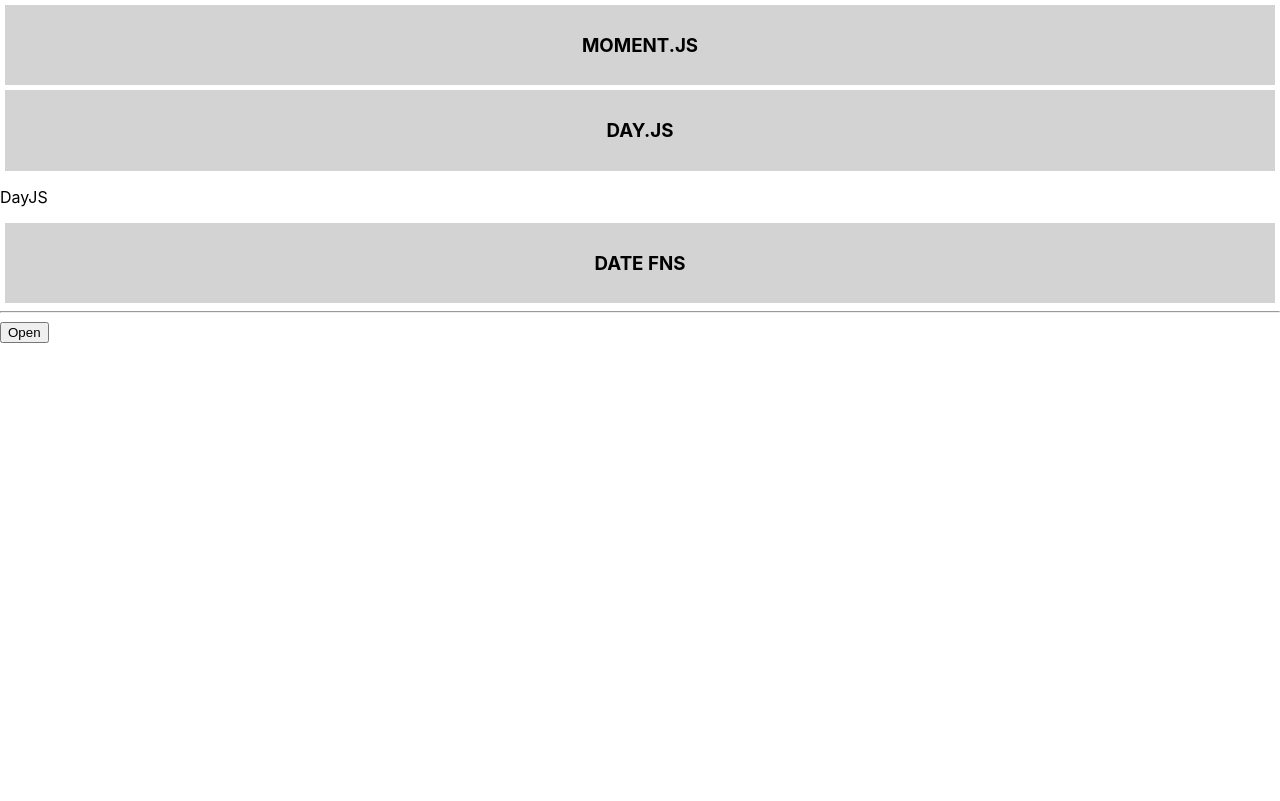
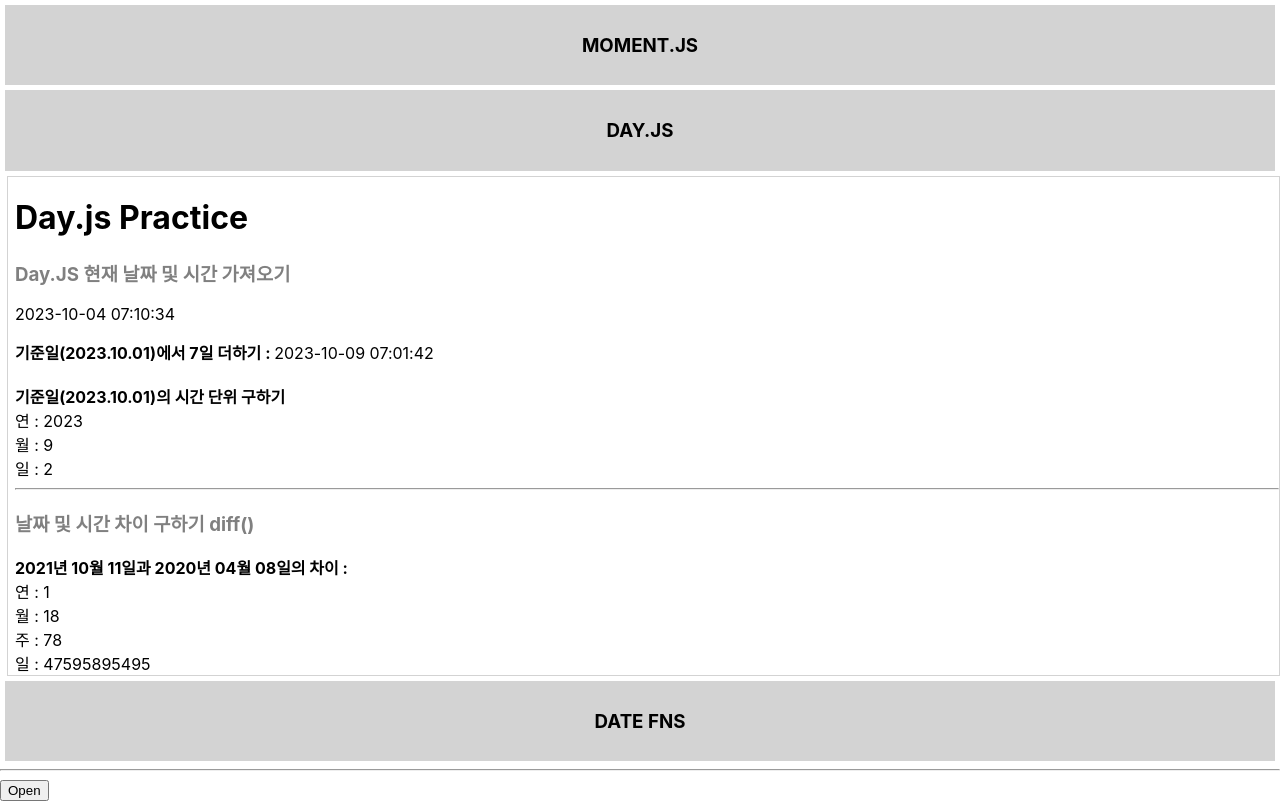
Before and after one commit to kimdaewhi/ReactDateLibrary, a React (Create React App) app in the folder date2/: page / in a window 1280 px wide. Both pictures are taken after a click on the element "DAY.JS". Built offline with nearby package versions, Linux system fonts and the light colour scheme.

Commit message:
App.js 토글 수정

```diff
--- a/date2/package.json
+++ b/date2/package.json
@@ -6,6 +6,7 @@
     "@testing-library/jest-dom": "^5.17.0",
     "@testing-library/react": "^13.4.0",
     "@testing-library/user-event": "^13.5.0",
+    "dayjs": "^1.11.10",
     "moment": "^2.29.4",
     "moment-timezone": "^0.5.43",
     "react": "^18.2.0",
--- a/date2/src/App.js
+++ b/date2/src/App.js
@@ -9,43 +9,24 @@
   const [activeDayJS, setActiveDayJS] = useState(false);
   const [activeDateFNS, setActiveDateFNS] = useState(false);
 
-  // useEffect(() => {;
-  //   console.log("activeMomentJS : " + activeMomentJS + ", activeDayJS : " + activeDayJS + ", activeDateFNS : " + activeDateFNS)
+  useEffect(() => {;
+    console.log("activeMomentJS : " + activeMomentJS + ", activeDayJS : " + activeDayJS + ", activeDateFNS : " + activeDateFNS)
 
-  //   if(activeMomentJS) {
-  //     setActiveDayJS(false);
-  //     setActiveDateFNS(false);
-  //   }
-  //   else if(activeDayJS) {
-  //     setActiveMomentJS(false);
-  //     setActiveDateFNS(false);
-  //   }
-  //   else if(activeDateFNS) {
-  //     setActiveMomentJS(false);
-  //     setActiveDayJS(false);
-  //   }
-  // }, [activeMomentJS, activeDayJS, activeDateFNS]);
+    // if(activeMomentJS) {
+    //   setActiveDayJS(false);
+    //   setActiveDateFNS(false);
+    // }
+    // else if(activeDayJS) {
+    //   setActiveMomentJS(false);
+    //   setActiveDateFNS(false);
+    // }
+    // else if(activeDateFNS) {
+    //   setActiveMomentJS(false);
+    //   setActiveDayJS(false);
+    // }
+  }, [activeMomentJS, activeDayJS, activeDateFNS]);
 
 
-  const toggleMomentJS = () => {
-    // console.log("activeMomentJS : " + activeMomentJS + ", activeDayJS : " + activeDayJS + ", activeDateFNS : " + activeDateFNS)
-
-    setActiveMomentJS(!activeMomentJS);
-    setActiveDayJS(false);
-    setActiveDateFNS(false);
-  };
-
-  const toggleDayJS = () => {
-    setActiveDayJS(!activeDayJS);
-    setActiveMomentJS(false);
-    setActiveDateFNS(false);
-  };
-
-  const toggleDateFNS = () => {
-    setActiveDateFNS(!activeDateFNS);
-    setActiveMomentJS(false);
-    setActiveDayJS(false);
-  };
 
   const Dropdown = props => {
     const [visibilityAnimation, setVisibilityAnimation] = useState(false);    // Close 시 DOM이 사라지지 않게 해주기 위한 상태
@@ -70,23 +51,25 @@
 
   const [dropdownVisibility, setDropdownVisibility] = React.useState(false);
 
+
+
   return (
     <div className="App">
 
       {/* Moment.js 토글 */}
-      <div className={`toggle${activeMomentJS ? `-active` : ``}`} style={{textAlign: "center"}} onClick={toggleMomentJS}>
+      <div className={`toggle${activeMomentJS ? `-active` : ``}`} style={{textAlign: "center"}} onClick={() => setActiveMomentJS(!activeMomentJS)}>
         <h3>MOMENT.JS</h3>
       </div>
       {activeMomentJS && <MomentPractice className="moment-practice"/>}
 
       {/* Day.js 토글 */}
-      <div className={`toggle${activeDayJS ? `-active` : ``}`} style={{textAlign: "center"}} onClick={toggleDayJS}>
+      <div className={`toggle${activeDayJS ? `-active` : ``}`} style={{textAlign: "center"}} onClick={() => setActiveDayJS(!activeDayJS)}>
         <h3>DAY.JS</h3>
       </div>
       {activeDayJS && <DayJSPractice />}
 
       {/* Date FNS 토글 */}
-      <div className={`toggle${activeDateFNS ? `-active` : ``}`} style={{textAlign: "center"}} onClick={toggleDateFNS}>
+      <div className={`toggle${activeDateFNS ? `-active` : ``}`} style={{textAlign: "center"}} onClick={() => setActiveDateFNS(!activeDateFNS)}>
         <h3>DATE FNS</h3>
       </div>
       {activeDateFNS && <DateFNSPractice />}
--- a/date2/src/components/dayJs/DayJSPractice.jsx
+++ b/date2/src/components/dayJs/DayJSPractice.jsx
@@ -1,9 +1,51 @@
-import React from 'react'
+import React, { useState, useEffect } from 'react'
+import dayjs from 'dayjs'
 
 export default function DayJSPractice() {
+	const [currTime, setCurrTime] = useState(dayjs());
+	const fixedDate = dayjs("2023-10-02 07:01:42");
+
+	useEffect(() => {
+		const timerID = setInterval(() => {
+			setCurrTime(dayjs());
+		}, 1000);
+
+		return () => {
+			clearInterval(timerID);
+		};
+	}, []);
+
+
+	const date1 = dayjs("2021-10-11 10:30:25.495", "YYYY-MM-DD HH:mm:ss.SSS");
+	const date2 = dayjs("2020-04-08 13:25:30.000", "YYYY-MM-DD HH:mm:ss.SSS");
+
 	return (
-		<div>
-			<p>DayJS</p>
+		<div style={{marginLeft: "7px", border: "solid 0.5px lightgray", paddingLeft: "7px"}}>
+			<h1>Day.js Practice</h1>
+
+			<div>
+				<h3 style={{color: "gray"}}>Day.JS 현재 날짜 및 시간 가져오기</h3>
+				<p>{currTime.format("YYYY-MM-DD HH:mm:ss")}</p>
+				{/* 마지막에 format 안써주면 에러남!!! 반드시 format 지정해줄 것! */}
+				<b>기준일(2023.10.01)에서 7일 더하기{` : `}</b> {fixedDate.add(7, "days").format("YYYY-MM-DD HH:mm:ss")}
+				<br/><br/>
+				<b>기준일(2023.10.01)의 시간 단위 구하기</b><br/>
+				연{` : `}{fixedDate.get("year")}<br/>
+				{/* 월이 9가 나오는 이유는 Day.js의 get함수는 해당 달의 숫자를 반환하는 것이 아닌 월의 인덱스를 반환하기 때문 */}
+				월{` : `}{fixedDate.get("month")}<br/>
+				일{` : `}{fixedDate.get("date")}<br/>
+			</div>
+
+			<hr/>
+
+			<div>
+				<h3 style={{color: "gray"}}>날짜 및 시간 차이 구하기 diff()</h3>
+				<b>2021년 10월 11일과 2020년 04월 08일의 차이{` : `}</b><br/>
+				연{` : `}{date1.diff(date2, "year")}<br/>
+				월{` : `}{date1.diff(date2, "month")}<br/>
+				주{` : `}{date1.diff(date2, "week")}<br/>
+				일{` : `}{date1.diff(date2, "date")}<br/>
+			</div>
 		</div>
 	)
 }
```
Also changed, not shown: 1 other file (tests, documents, lock files or other folders).
